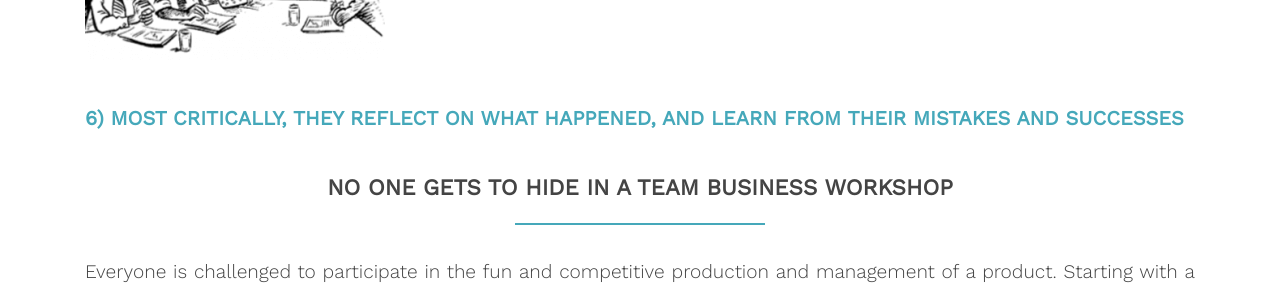
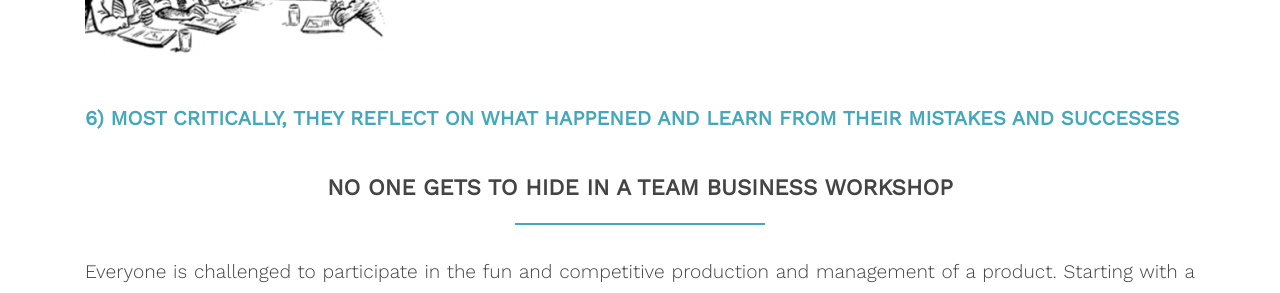
Before and after one commit to zac-heisey/team-business, a Jekyll site: the page built from _pages/box.md, in a window 1280 px wide and 900 px high, scrolled down 2642 px. Shown: the part 154-447 px from the top of the window. Built offline with Jekyll 4.4.1, drawn with Linux system fonts in a browser that asks for light colours; nearby versions of some CDN libraries.

Commit message:
Update from Forestry.io Lara Azzam updated _pages/box.md

```diff
--- a/_pages/box.md
+++ b/_pages/box.md
@@ -38,7 +38,7 @@ The BOX workshop uses a hands-on, experiential simulation as a tool to improve y
 
 ![box program step 6](/assets/images/box-6.png "BOX Program Step 6")
 
-### 6) Most critically, they reflect on what happened, and learn from their mistakes and successes
+### 6) Most critically, they reflect on what happened and learn from their mistakes and successes
 
 ## No One Gets to Hide in a Team Business Workshop
 
```
